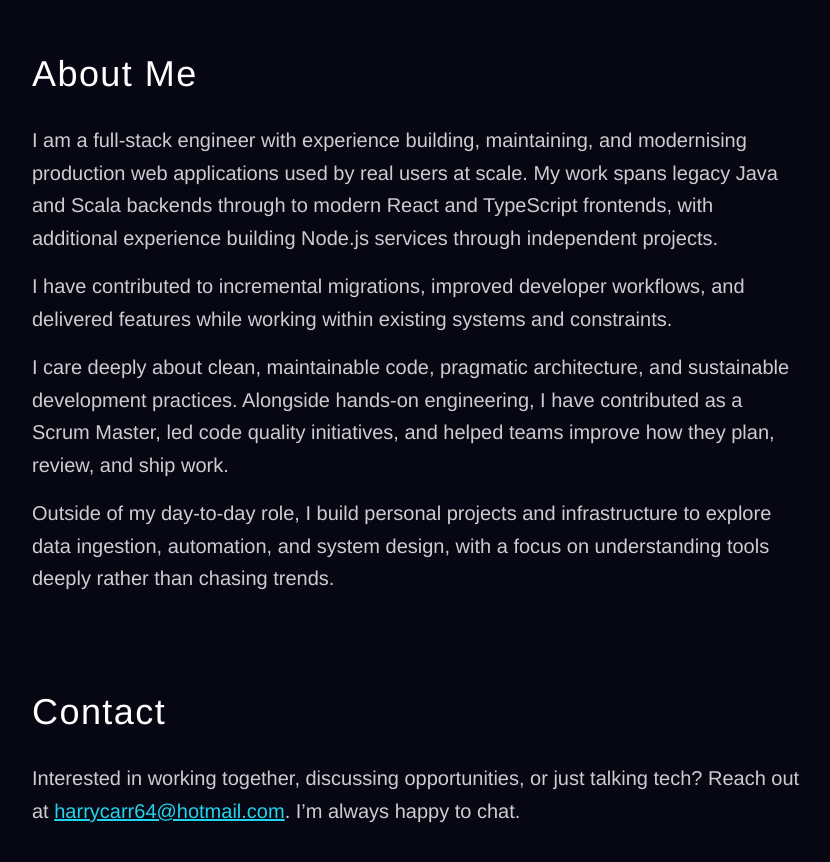
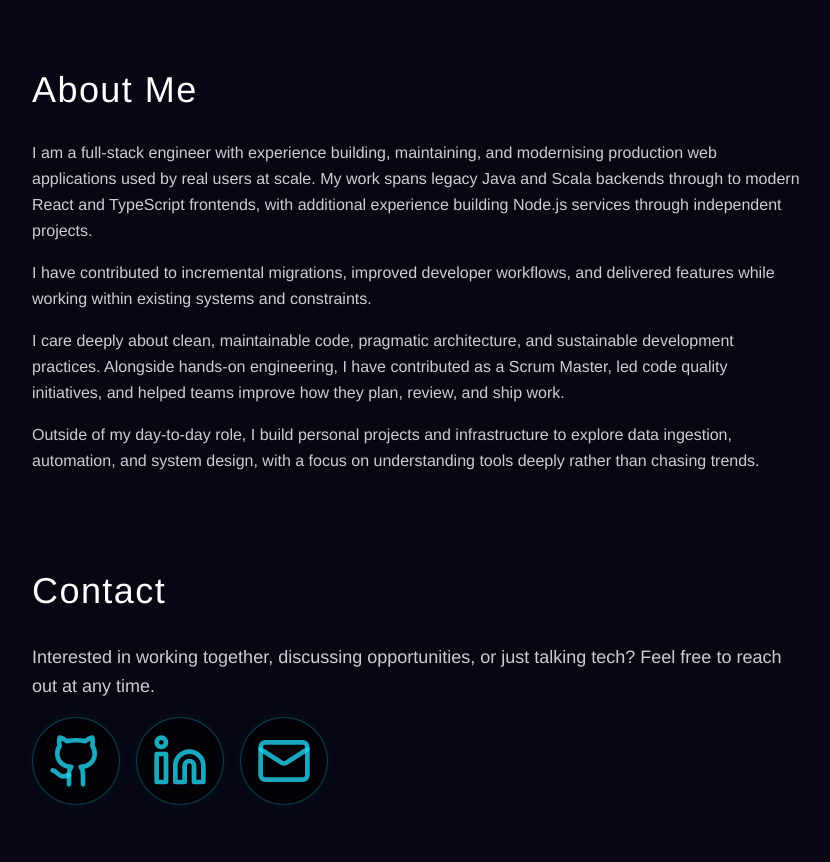
Before and after one commit to Harryc6/portfolio-website, a Next.js app: page / in a window 1280 px wide. Shown: the part 1220-2082 px from the top of the page, without its empty margins (96-926 px from the left). Built offline with nearby package versions, Linux system fonts and the light colour scheme; a web font is replaced by a local one.

Commit message:
Refactor About and Contact sections; enhance layout, update profile data, and implement social icons

```diff
--- a/package.json
+++ b/package.json
@@ -11,6 +11,7 @@
   },
   "dependencies": {
     "@tailwindcss/postcss": "^4.1.18",
+    "lucide-react": "^0.562.0",
     "next": "16.1.1",
     "react": "19.2.3",
     "react-dom": "19.2.3"
--- a/src/content/profile.ts
+++ b/src/content/profile.ts
@@ -4,12 +4,13 @@ export type Availability = "Open to work" | "Freelance" | "Not looking"
 export type SkillLevel = "Basic" | "Proficient" | "Advanced"
 export type SkillGroupLabel = "Frontend" | "Backend" | "Tools" | "Platforms" | "Testing"
 export type ShippingStatus = "Active" | "Paused" | "Shipped"
+export type SocialIcon = "github" | "linkedin" | "email"
 
 export type Social = {
   label: SocialLabel
   href: string
   handle?: string
-  icon?: string
+  icon: SocialIcon
 }
 
 export type Skill = {
@@ -57,6 +58,7 @@ export type Project = {
 export type Profile = {
   name: string
   role: string
+  subheading: string
   tagline: string
   bio: string[]
   email: string
@@ -75,7 +77,9 @@ export type Profile = {
 export const profile: Profile = {
   name: "Harry Carr",
   role: "Full-stack Engineer",
-  tagline: "Building and modernising web applications where correctness, scale, and long-term maintainability matter.",
+  subheading:
+    "Building and modernising web applications where correctness, scale, and long-term maintainability matter.",
+  tagline: "7+ years experience · Production systems · Real users",
   bio: [
     "I am a full-stack engineer with experience building, maintaining, and modernising production web applications used by real users at scale. My work spans legacy Java and Scala backends through to modern React and TypeScript frontends, with additional experience building Node.js services through independent projects.",
     "I have contributed to incremental migrations, improved developer workflows, and delivered features while working within existing systems and constraints.",
@@ -93,9 +97,9 @@ export const profile: Profile = {
   },
 
   socials: [
-    { label: "GitHub", href: "https://github.com/Harryc6" },
-    { label: "LinkedIn", href: "https://www.linkedin.com/in/harry-carr-53a943122/" },
-    { label: "Email", href: "mailto:harrycarr64@hotmail.com" },
+    { label: "GitHub", href: "https://github.com/Harryc6", icon: "github" },
+    { label: "LinkedIn", href: "https://www.linkedin.com/in/harry-carr-53a943122/", icon: "linkedin" },
+    { label: "Email", href: "mailto:harrycarr64@hotmail.com", icon: "email" },
   ],
   skills: [
     {
@@ -194,7 +198,7 @@ export const profile: Profile = {
       description:
         "A data-driven analytics platform that ingests large volumes of Mythic+ dungeon data and transforms it into long-term performance trends across specs and key levels.",
       tech: ["React", "TypeScript", "Node.js", "Express", "PostgreSQL", "GraphQL"],
-      link: "https://keylevelinsights.com",
+      // link: "https://keylevelinsights.com", // Coming soon
       source: "https://github.com/harryc6/key-level-insights",
       featured: true,
       status: "Active",
--- a/src/sections/about.tsx
+++ b/src/sections/about.tsx
@@ -6,7 +6,7 @@ const AboutSection: FC = () => {
     <section id={"about"} className={"scroll-mt-22 sm:scroll-mt-18 mt-16 sm:mt-24 mx-auto max-w-5xl"}>
       <h2 className={"text-3xl sm:text-4xl display-heading text-white mb-8"}>About Me</h2>
       {profile.bio.map((paragraph, index) => (
-        <p className={"max-w-3xl text-lg sm:text-xl leading-relaxed mt-4 text-white/80"} key={index}>
+        <p className={"max-w-3xl text-sm sm:text-base leading-relaxed mt-4 text-white/80"} key={index}>
           {paragraph}
         </p>
       ))}
--- a/src/sections/contact.tsx
+++ b/src/sections/contact.tsx
@@ -1,16 +1,40 @@
 import type { FC } from "react"
+import { profile } from "@/content/profile"
+import { Github, Linkedin, Mail } from "lucide-react"
+
+const iconMap = {
+  github: Github,
+  linkedin: Linkedin,
+  email: Mail,
+} as const
 
 const ContactSection: FC = () => {
   return (
     <section id={"contact"} className={"scroll-mt-22 sm:scroll-mt-18 mt-16 sm:mt-24 mx-auto max-w-5xl mb-16"}>
       <h2 className={"text-3xl sm:text-4xl display-heading text-white mb-8"}>Contact</h2>
-      <p className="max-w-3xl text-lg sm:text-xl leading-relaxed text-white/80">
-        Interested in working together, discussing opportunities, or just talking tech? Reach out at{" "}
-        <a href="mailto:harrycarr64@hotmail.com" className="text-cyber-cyan underline">
-          harrycarr64@hotmail.com
-        </a>
-        . I’m always happy to chat.
+      <p className={"max-w-3xl text-base sm:text-lg leading-relaxed text-white/80"}>
+        Interested in working together, discussing opportunities, or just talking tech? Feel free to reach out at any
+        time.
       </p>
+      {profile.socials.map((social) => {
+        const Icon = iconMap[social.icon]
+        return (
+          <a
+            key={social.label}
+            href={social.href}
+            className={
+              "inline-flex items-center justify-center mr-4 last:mr-0 mt-4 h-22 w-22 rounded-full border border-cyber-cyan/30 " +
+              "bg-black/60 backdrop-blur-sm text-cyber-cyan/80 hover:text-cyber-magenta/80 " +
+              "shadow-[0_0_12px_rgba(34,211,238,0.06)] transition hover:border-cyber-magenta/30 hover:shadow-[0_0_22px_rgba(255,61,242,0.12)] " +
+              "focus-visible:outline-solid focus-visible:outline-2 focus-visible:outline-offset-4 focus-visible:outline-cyber-cyan"
+            }
+            aria-label={social.label}
+            {...(!social.href.startsWith("mailto:") && { target: "_blank", rel: "noopener noreferrer" })}
+          >
+            <Icon className={"h-14 w-14"} aria-hidden={true} />
+          </a>
+        )
+      })}
     </section>
   )
 }
--- a/src/sections/hero.tsx
+++ b/src/sections/hero.tsx
@@ -10,7 +10,8 @@ const HeroSection: FC = () => {
       <div className={"cyber-tile"}>
         <h1 className={"text-5xl sm:text-7xl display-heading text-white"}>{profile.name}</h1>
       </div>
-      <p className="mt-2 max-w-2xl text-lg sm:text-xl leading-relaxed text-white/80">{profile.tagline}</p>
+      <p className="mt-2 max-w-2xl text-lg sm:text-xl leading-relaxed text-white/80">{profile.subheading}</p>
+      <p className={"text-xs text-white/60"}>{profile.tagline}</p>
     </section>
   )
 }
```
Also changed, not shown: 1 other file (tests, documents, lock files or other folders).
